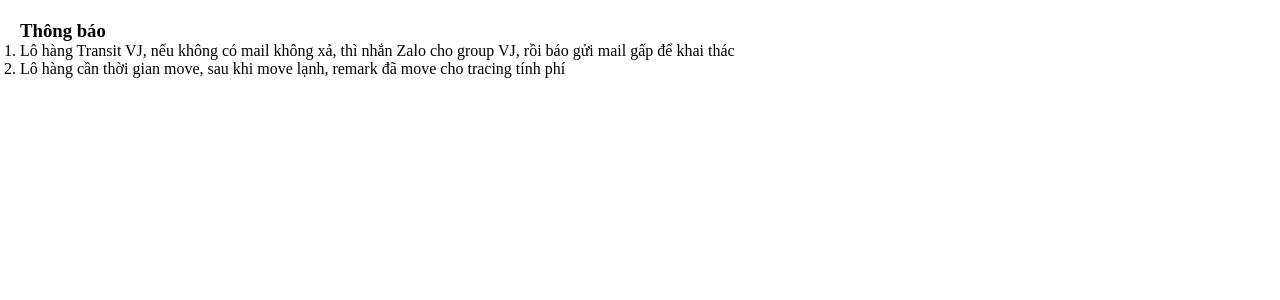
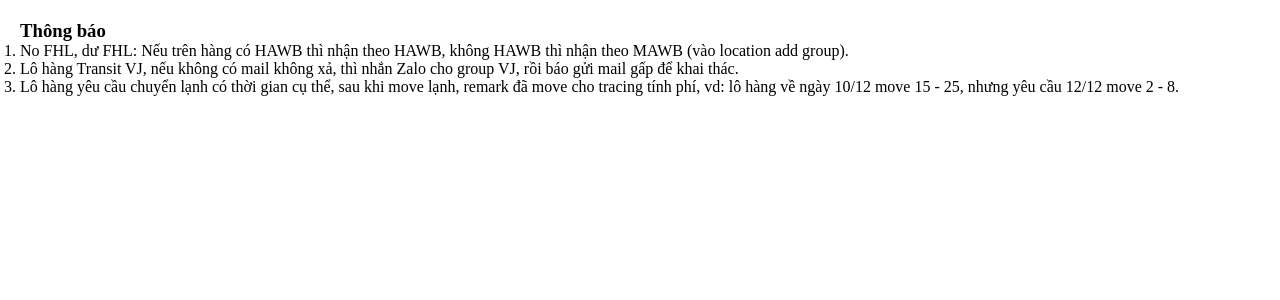
Before and after one commit to nguyensonnl/brk-scsc, a React (Vite) app: page /thong-bao in a window 1280 px wide. Shown: the top 300 px of the page. Built offline with nearby package versions, Linux system fonts and the light colour scheme.

Commit message:
Update index.jsx

```diff
--- a/src/components/ThongBao/index.jsx
+++ b/src/components/ThongBao/index.jsx
@@ -3,13 +3,14 @@ const ThongBao = () => {
     <div className="main">
       <h3>Thông báo</h3>
       <ol>
+        <li>No FHL, dư FHL: Nếu trên hàng có HAWB thì nhận theo HAWB, không HAWB thì nhận theo MAWB (vào location add group).</li>
         <li>
           Lô hàng Transit VJ, nếu không có mail không xả, thì nhắn Zalo cho
-          group VJ, rồi báo gửi mail gấp để khai thác
+          group VJ, rồi báo gửi mail gấp để khai thác.
         </li>
         <li>
-          Lô hàng cần thời gian move, sau khi move lạnh, remark đã move cho
-          tracing tính phí
+          Lô hàng yêu cầu chuyển lạnh có thời gian cụ thể, sau khi move lạnh, remark đã move cho
+          tracing tính phí, vd: lô hàng về ngày 10/12 move 15 - 25, nhưng yêu cầu 12/12 move 2 - 8.
         </li>
       </ol>
     </div>
```
